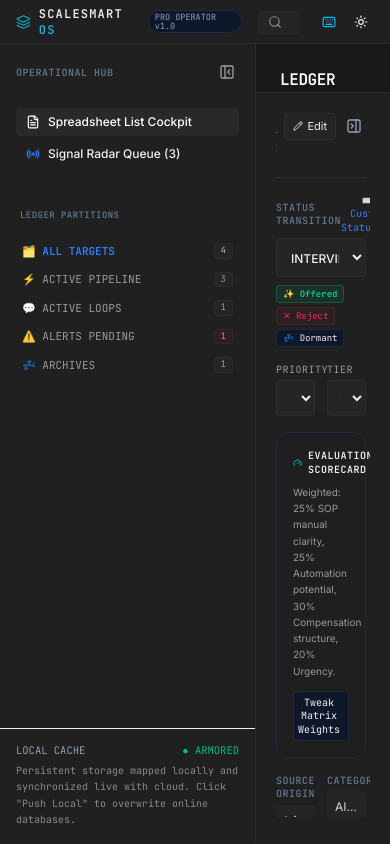
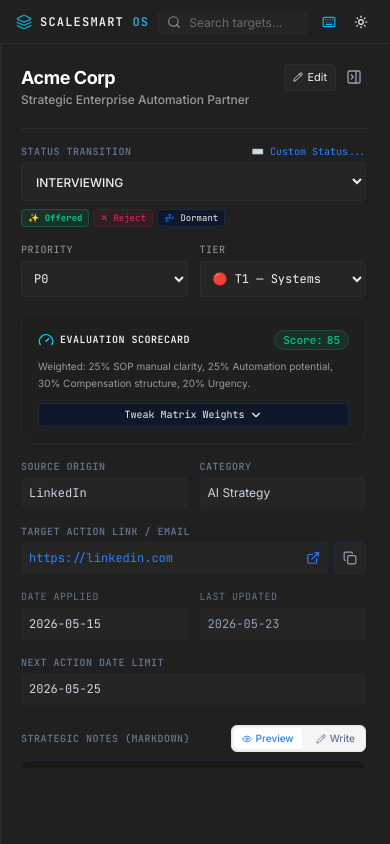
Before and after one commit to johnwesleyquintero/scalesmart-opportunity-os, a React (Vite) app: page / in a window 390 px wide. Built offline with nearby package versions, Linux system fonts and the light colour scheme.

Commit message:
style: improve navbar layout and responsiveness
Hide "PRO OPERATOR" badge on small screens, adjust margin spacing, and shorten search placeholder text to optimize header space.

```diff
--- a/src/App.tsx
+++ b/src/App.tsx
@@ -849,20 +849,20 @@ export default function App() {
           title="Toggle Left Sidebar"
         >
           <Layers className={`w-4 h-4 ${isDark ? "text-cyan-400 animate-pulse" : "text-blue-500"}`} />
-          <h1 className="text-xs font-black uppercase tracking-widest font-mono">
+          <h1 className="text-xs font-black uppercase tracking-widest font-mono select-none">
             Scalesmart <span className={theme.accentBlue}>OS</span>
           </h1>
-          <span className={`text-[8.5px] font-mono leading-none border px-1.5 py-0.5 rounded-full ${isDark ? "bg-slate-900 border-slate-800 text-slate-400" : "bg-neutral-100 border-neutral-200 text-neutral-600"}`}>
+          <span className={`hidden md:inline-block text-[8.5px] font-mono leading-none border px-1.5 py-0.5 rounded-full ${isDark ? "bg-slate-900 border-slate-800 text-slate-400" : "bg-neutral-100 border-neutral-200 text-neutral-600"}`}>
             PRO OPERATOR v1.0
           </span>
         </div>
 
-        <div className="flex items-center gap-2 flex-1 max-w-sm mx-4">
+        <div className="flex items-center gap-2 flex-1 max-w-sm mx-2 sm:mx-4">
           <div className="relative w-full">
             <Search className="absolute left-2.5 top-1/2 -translate-y-1/2 w-3.5 h-3.5 opacity-50" />
             <input
               type="text"
-              placeholder="Search target company or outreach keyword..."
+              placeholder="Search targets..."
               value={searchQuery}
               onChange={(e) => setSearchQuery(e.target.value)}
               className={`w-full text-xs rounded pl-8 pr-2.5 py-1 focus:outline-none focus:ring-1 focus:ring-sky-500 ${theme.bgInput}`}
@@ -920,7 +920,13 @@ export default function App() {
 
         {/* 2. Collapsible Left Navigation Column */}
         {isLeftSidebarOpen && (
-          <aside className={`w-64 border-r shrink-0 flex flex-col justify-between select-none z-30 ${theme.bgSidebar}`} id="left-sidebar">
+          <>
+            {/* Soft Backdrop Overlay for Tablet / Mobile */}
+            <div
+              className="absolute inset-0 bg-black/60 backdrop-blur-[2px] lg:hidden z-35"
+              onClick={() => setIsLeftSidebarOpen(false)}
+            />
+            <aside className={`absolute lg:relative left-0 top-0 bottom-0 h-full w-64 border-r shrink-0 flex flex-col justify-between select-none z-40 shadow-2xl lg:shadow-none transition-all duration-200 ${theme.bgSidebar}`} id="left-sidebar">
               <div className="p-4 space-y-6">
                 <div className="flex items-center justify-between">
                   <span className="text-[10px] font-mono font-black uppercase text-slate-500 tracking-wider">Operational Hub</span>
@@ -937,7 +943,7 @@ export default function App() {
                 <div className="space-y-1">
                   <button
                     onClick={() => setActiveTab("cockpit")}
-                  className={`w-full py-1.5 px-2.5 rounded text-xs text-left transition flex items-center gap-2 cursor-pointer font-medium ${
+                    className={`w-full py-1.5 px-2.5 rounded text-xs text-left transition flex items-center gap-2 cursor-pointer font-semibold ${
                       activeTab === "cockpit"
                         ? (isDark ? "bg-[#2c2c2c]/80 text-white" : "bg-[#eae9e6]/80 text-black font-semibold")
                         : (isDark ? "text-slate-350 hover:bg-slate-850/60" : "text-neutral-600 hover:bg-neutral-100")
@@ -948,7 +954,7 @@ export default function App() {
                   </button>
                   <button
                     onClick={() => setActiveTab("radar")}
-                  className={`w-full py-1.5 px-2.5 rounded text-xs text-left transition flex items-center gap-2 cursor-pointer font-medium ${
+                    className={`w-full py-1.5 px-2.5 rounded text-xs text-left transition flex items-center gap-2 cursor-pointer font-semibold ${
                       activeTab === "radar"
                         ? (isDark ? "bg-[#2c2c2c]/80 text-white" : "bg-[#eae9e6]/80 text-black font-semibold")
                         : (isDark ? "text-slate-350 hover:bg-slate-850/60" : "text-neutral-600 hover:bg-neutral-100")
@@ -1014,7 +1020,7 @@ export default function App() {
                 )}
               </div>
 
-            <div className={`p-4 border-t text-[10.5px] font-mono select-none flex flex-col gap-2 ${isDark ? "border-slate-850" : "border-neutral-200"}`}>
+              <div className={`p-4 border-t text-[10.5px] font-mono select-none flex flex-col gap-2 ${isDark ? "border-slate-855" : "border-neutral-200"}`}>
                 <div className="flex justify-between items-center text-slate-400 leading-none">
                   <span>LOCAL CACHE</span>
                   <span className="text-emerald-500">● ARMORED</span>
@@ -1024,6 +1030,7 @@ export default function App() {
                 </p>
               </div>
             </aside>
+          </>
         )}
 
         {/* 3. MAIN COCKPIT VIEWPORT TABLE CONTENT AREA */}
@@ -1766,7 +1773,13 @@ export default function App() {
 
               {/* Right Column: Dynamic Inspector Detail Panel */}
               {isRightSidebarOpen && (
-                <aside className={`w-full lg:w-96 border-t lg:border-t-0 lg:border-l ${theme.border} ${theme.bgSidebar} p-5 shrink-0 h-full overflow-y-auto scrollbar-thin`} id="detail-panel">
+                <>
+                  {/* Soft Backdrop Overlay for Tablet / Mobile */}
+                  <div
+                    className="absolute inset-0 bg-black/60 backdrop-blur-[2px] lg:hidden z-35"
+                    onClick={() => setIsRightSidebarOpen(false)}
+                  />
+                  <aside className={`absolute lg:relative right-0 top-0 bottom-0 h-full w-full sm:w-96 border-l ${theme.border} ${theme.bgSidebar} p-5 shrink-0 z-40 shadow-2xl lg:shadow-none transition-all duration-200 overflow-y-auto scrollbar-thin`} id="detail-panel">
                     <OpportunityDetails
                       selectedOpp={selectedOpp}
                       isDark={isDark}
@@ -1779,6 +1792,7 @@ export default function App() {
                       onUpdateOpportunity={updateOpportunity}
                     />
                   </aside>
+                </>
               )}
             </motion.div>
           )}
```
Lines whose indentation alone changed are shown as unchanged.
